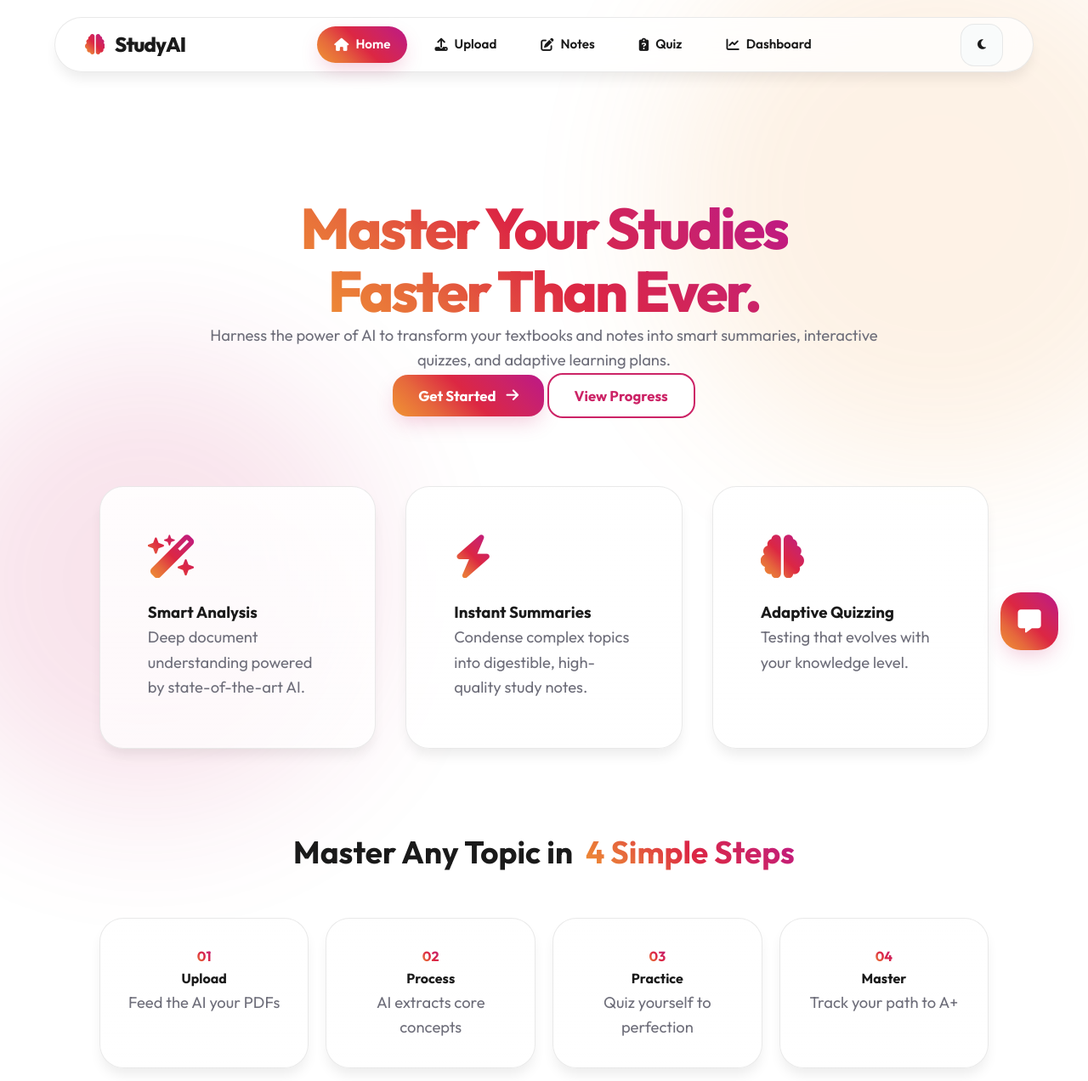
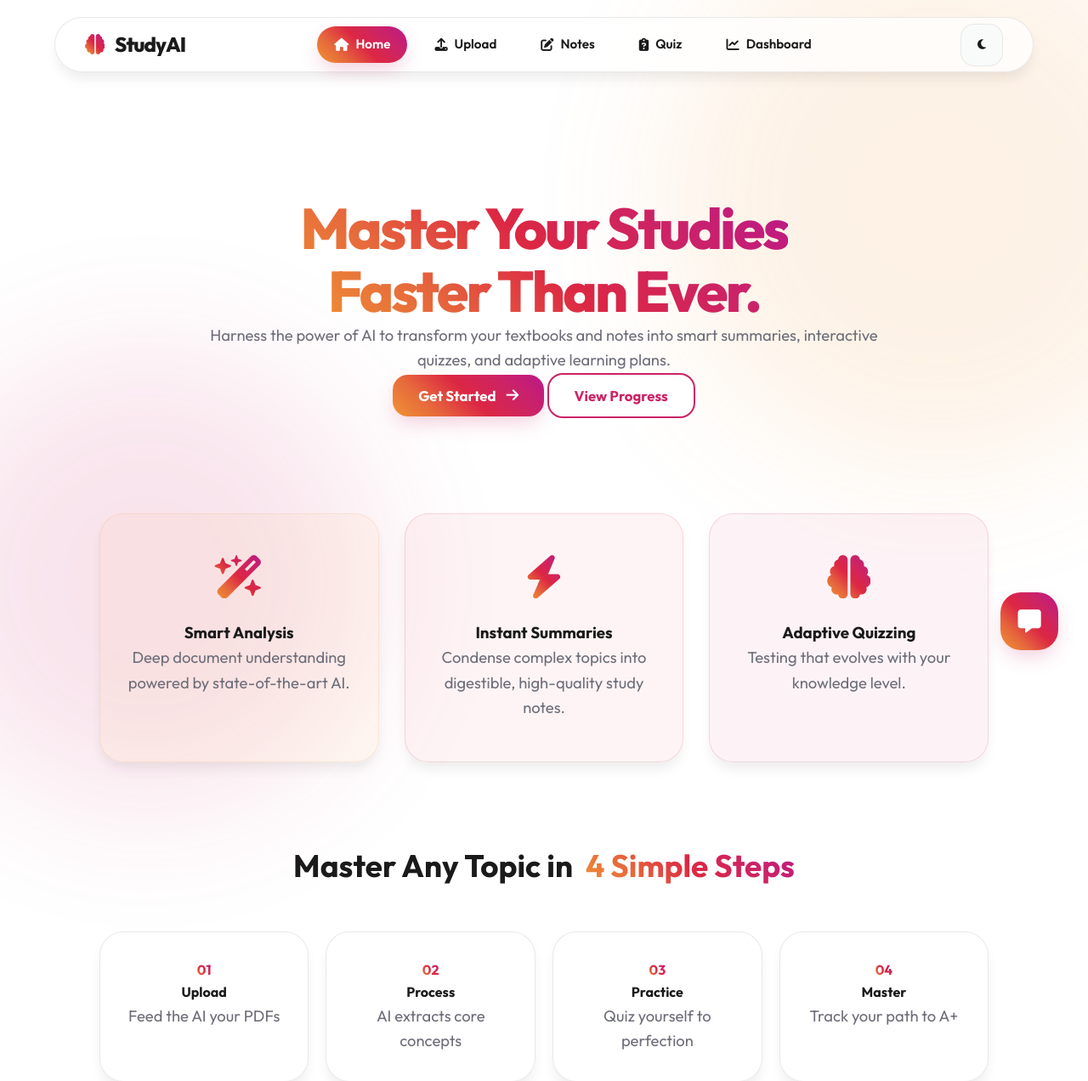
Before and after one commit to SukanthMS/Smart-study-AI, a Flask app: page / in a window 1280 px wide. Shown: the top 1272 px of the page at 85% size. Run offline with Flask 3, Linux system fonts and the light colour scheme; data that the repository does not hold is empty.

Commit message:
UI Enhancement: Aligned feature cards horizontally and added unique pastel backgrounds for better visual clarity

```diff
--- a/frontend/static/css/style.css
+++ b/frontend/static/css/style.css
@@ -344,8 +344,26 @@ p {
 
 .features-grid {
     display: grid;
-    grid-template-columns: repeat(auto-fit, minmax(320px, 1fr));
-    gap: 35px;
+    grid-template-columns: repeat(3, 1fr);
+    gap: 30px;
+    margin-top: 2rem;
+}
+
+.feature-card {
+    padding: 3rem 2rem;
+    text-align: center;
+    border-radius: 28px;
+    transition: all 0.4s cubic-bezier(0.175, 0.885, 0.32, 1.275);
+    border: 1px solid var(--border);
+}
+
+.feature-card:nth-child(1) { background: rgba(240, 148, 51, 0.05); border-color: rgba(240, 148, 51, 0.15); }
+.feature-card:nth-child(2) { background: rgba(220, 39, 67, 0.05); border-color: rgba(220, 39, 67, 0.15); }
+.feature-card:nth-child(3) { background: rgba(204, 35, 102, 0.05); border-color: rgba(204, 35, 102, 0.15); }
+
+.feature-card:hover {
+    transform: translateY(-8px) scale(1.02);
+    box-shadow: var(--shadow-lg);
 }
 
 .feature-icon {
@@ -355,6 +373,12 @@ p {
     -webkit-background-clip: text;
     background-clip: text;
     -webkit-text-fill-color: transparent;
+}
+
+@media (max-width: 900px) {
+    .features-grid {
+        grid-template-columns: 1fr;
+    }
 }
 
 /* ========================
```
